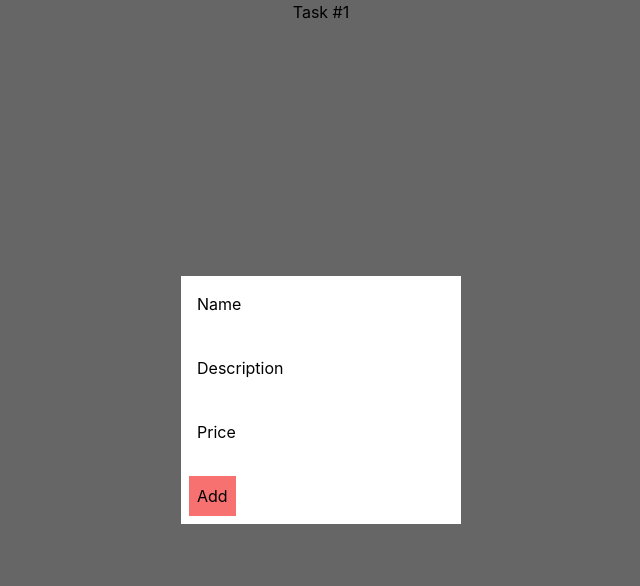
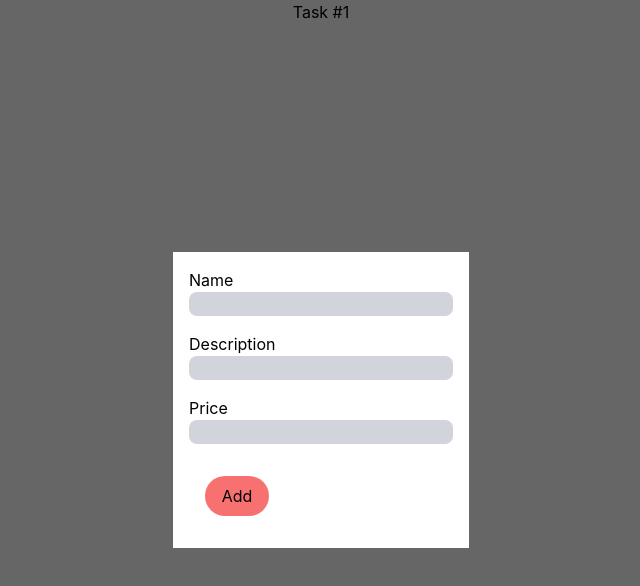
Before and after one commit to pkol92/ShopList, a React (Create React App) app: page / in a window 1280 px wide. Shown: the top 586 px of the page, without its empty margins (319-959 px from the left). Built offline with nearby package versions, Linux system fonts and the light colour scheme.

Commit message:
styled AddNewRecordModal

```diff
--- a/src/components/AddNewRecordModal/component.tsx
+++ b/src/components/AddNewRecordModal/component.tsx
@@ -20,25 +20,27 @@ export const AddNewRecordModal: FC<AddNewRecordModalInterface> = ({onAdd}) => {
 
   const onClick = () => onAdd({name: name, description: description, price: price});
 
+  const inputStyle = "block bg-gray-300 rounded-lg px-2";
+
   return (
     <Modal>
       <Container className='bg-white w-auto p-2 cl'>
         <div className='flex flex-col'>
           <label className='p-2'>
             Name
-            <input type="text" className='block' onChange={e => setName(e.target.value)} />
+            <input type="text" className={inputStyle} onChange={e => setName(e.target.value)} />
           </label>
           <label className='p-2'>
             Description
-            <input type="text" className='block' onChange={e => setDescription(e.target.value)} />
+            <input type="text" className={inputStyle} onChange={e => setDescription(e.target.value)} />
           </label>
           <label className='p-2'>
             Price
-            <input type="number" className='block' onChange={e => setPrice(parseFloat(e.target.value))} />
+            <input type="number" className={inputStyle} onChange={e => setPrice(parseFloat(e.target.value))} />
           </label>
 
           </div>
-        <button className='p-2 bg-red-400' onClick={onClick}> Add</button>
+        <button className='p-2 bg-red-400 w-16 m-6 rounded-full' onClick={onClick}> Add</button>
       </Container>
     </Modal>
   )
```
